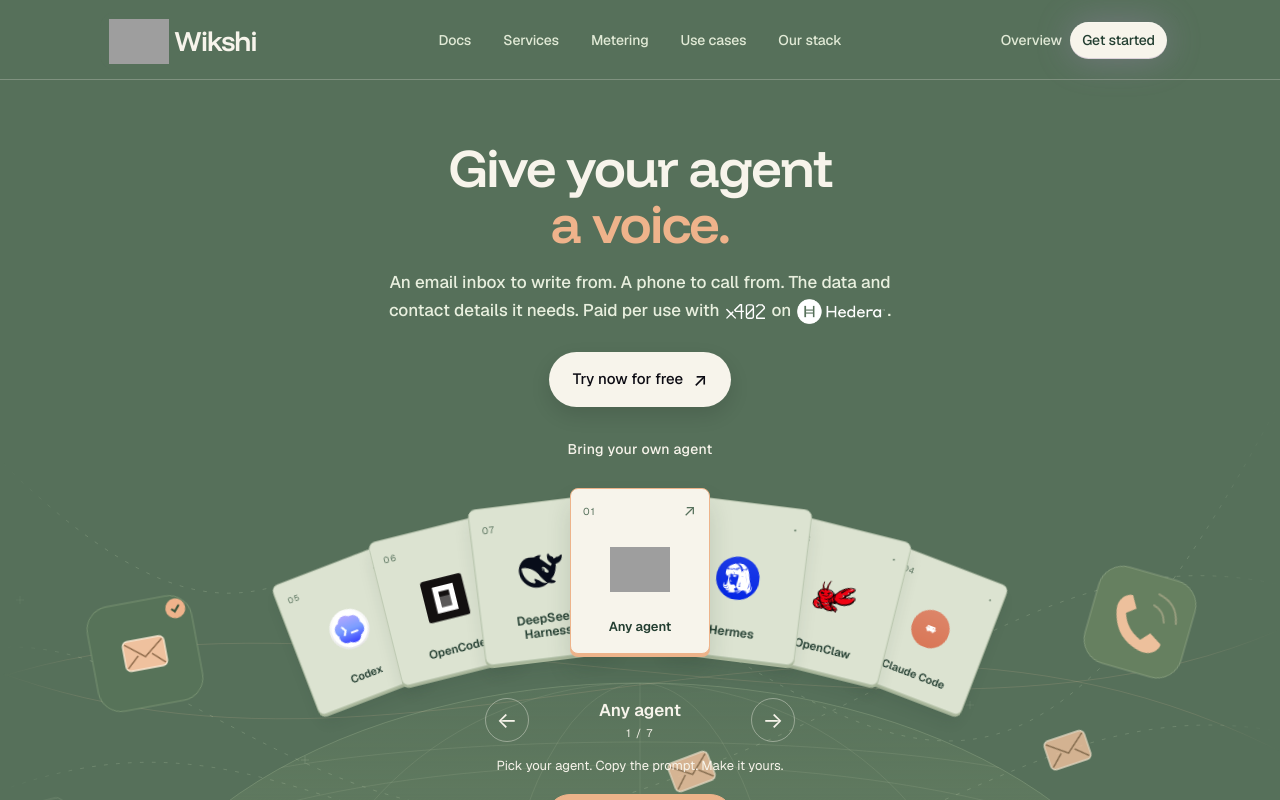
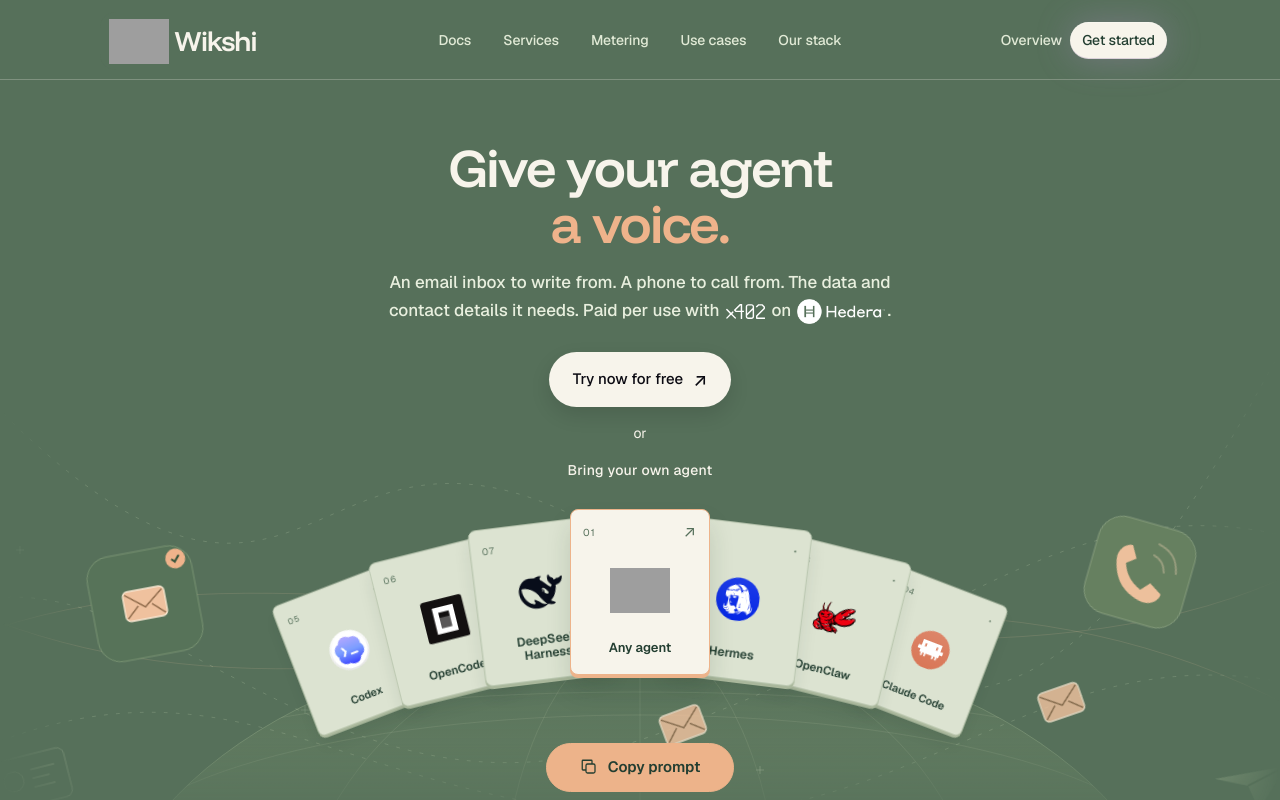
Before and after one commit to hitakshiA/wikshi.xyz, a Next.js app: page / in a window 1280 px wide. Shown: the top 800 px of the page. Built offline with nearby package versions, Linux system fonts and the light colour scheme; grey boxes are pictures that could not be loaded.

Commit message:
Simplify agent deck controls and enlarge Claude Code mark

```diff
--- a/src/components/sites/inkbox-ai-e8043030/root-8a5edab2/AgentDeck.tsx
+++ b/src/components/sites/inkbox-ai-e8043030/root-8a5edab2/AgentDeck.tsx
@@ -43,8 +43,9 @@
   }
 
   return <div className="agent-picker" id="quickstart-panel">
+    <p className="agent-picker-or">or</p>
     <p className="agent-picker-intro" id="agent-picker-label">Bring your own agent</p>
-    <div className="agent-deck" role="radiogroup" aria-labelledby="agent-picker-label" aria-describedby="agent-picker-help"
+    <div className="agent-deck" role="radiogroup" aria-labelledby="agent-picker-label"
       onPointerDown={event => {
         if (!event.isPrimary || event.button !== 0) return;
         gesture.current = {id: event.pointerId, x: event.clientX, y: event.clientY};
@@ -76,12 +77,6 @@
         </button>;
       })}
     </div>
-    <div className="agent-picker-controls">
-      <button className="agent-step" type="button" aria-label="Previous agent" onClick={() => choose(selected - 1)}><span aria-hidden="true">←</span></button>
-      <p className="agent-selection" aria-live="polite" aria-atomic="true"><strong>{agents[selected].name}</strong><span>{selected + 1} / {agents.length}</span></p>
-      <button className="agent-step" type="button" aria-label="Next agent" onClick={() => choose(selected + 1)}><span aria-hidden="true">→</span></button>
-    </div>
-    <p className="agent-picker-help" id="agent-picker-help">Pick your agent. Copy the prompt. Make it yours.</p>
     <button className="agent-copy" type="button" onClick={copy} disabled={copyState === 'copying'} aria-busy={copyState === 'copying'}>
       <svg width="18" height="18" viewBox="0 0 24 24" fill="none" stroke="currentColor" strokeWidth="1.7" aria-hidden="true">{copyState === 'copied' ? <path d="m5 12 4 4L19 6"/> : <><rect x="8" y="8" width="12" height="12" rx="2"/><path d="M16 8V4a1 1 0 0 0-1-1H4a1 1 0 0 0-1 1v11a1 1 0 0 0 1 1h4"/></>}</svg>
       <span aria-live="polite">{copyState === 'copied' ? 'Prompt copied' : copyState === 'copying' ? 'Copying…' : copyState === 'failed' ? 'Try copying again' : 'Copy prompt'}</span>
--- a/src/components/sites/inkbox-ai-e8043030/root-8a5edab2/agent-deck.css
+++ b/src/components/sites/inkbox-ai-e8043030/root-8a5edab2/agent-deck.css
@@ -7,12 +7,13 @@
   --deck-apricot: #edb38a;
   --deck-ease: cubic-bezier(.22, 1, .36, 1);
   width: min(100%, 840px);
-  margin-top: 32px;
+  margin-top: 16px;
   display: flex;
   flex-direction: column;
   align-items: center;
   isolation: isolate;
 }
+.agent-picker-or { margin: 0 0 16px; color: var(--deck-cream); font-size: 14px; line-height: 1.5; }
 .agent-picker-intro { margin: 0; color: var(--deck-cream); font-size: 14px; font-weight: 500; letter-spacing: .02em; }
 .agent-deck {
   --card-width: 140px;
@@ -42,25 +43,17 @@
 .agent-card:first-child .agent-card-logo > img { width: 64px; height: 64px; }
 .agent-card-logo > span { width: 46px; height: 46px; }
 .agent-card-logo > span svg { width: 32px; height: 32px; }
+.agent-card-logo > span img { width: 32px; height: 32px; object-fit: contain; }
 .agent-card-name { color: var(--deck-forest); font-size: 13px; font-weight: 600; line-height: 1.2; max-width: 112px; text-align: center; }
-.agent-picker-controls { display: flex; align-items: center; justify-content: center; gap: 24px; }
-.agent-picker .agent-step { display: grid; place-items: center; width: 44px; height: 44px; padding: 0; border-radius: 50%; border: 1px solid #f7f4eb66; background: transparent; color: var(--deck-cream); font-size: 22px; cursor: pointer; }
-.agent-selection { min-width: 174px; margin: 0; display: flex; flex-direction: column; align-items: center; gap: 4px; color: var(--deck-cream); }
-.agent-selection strong { font-size: 17px; line-height: 1.3; font-weight: 600; }
-.agent-selection > span { font-size: 11px; letter-spacing: .12em; }
-.agent-picker-help { margin: 14px 0 18px; font-size: 13px; line-height: 1.5; color: var(--deck-cream); text-align: center; }
-.agent-picker .agent-copy { display: inline-flex; align-items: center; justify-content: center; gap: 10px; min-width: 188px; min-height: 48px; padding: 12px 24px; border: 1px solid var(--deck-apricot); border-radius: 999px; color: var(--deck-forest); background: var(--deck-apricot); font-size: 15px; font-weight: 600; cursor: pointer; }
+.agent-picker .agent-copy { display: inline-flex; align-items: center; justify-content: center; gap: 10px; min-width: 188px; min-height: 48px; margin-top: 24px; padding: 12px 24px; border: 1px solid var(--deck-apricot); border-radius: 999px; color: var(--deck-forest); background: var(--deck-apricot); font-size: 15px; font-weight: 600; cursor: pointer; }
 .agent-copy:disabled { cursor: progress; }
 .agent-picker button:focus-visible { outline: 3px solid var(--deck-apricot); outline-offset: 5px; }
 .agent-picker .agent-copy:focus-visible { outline-color: var(--deck-cream); }
-.agent-picker .agent-step:active { transform: scale(.94); }
 @media (hover: hover) {
   .agent-deck .agent-card:not([aria-checked=true]):hover { background: #e8ecdf; }
-  .agent-picker .agent-step:hover { background: #f7f4eb1a; }
   .agent-picker .agent-copy:hover { background: #f0bf9d; }
 }
 @media (max-width: 767px) {
-  .agent-picker { margin-top: 32px; }
   .agent-deck { --card-width: 122px; --card-height: 148px; --slot-gap: clamp(36px, 13vw, 72px); height: 204px; }
   .agent-deck .agent-card { top: 22px; padding: 12px 10px 14px; }
   .agent-deck .agent-card[data-depth="3"] { opacity: 0; pointer-events: none; }
@@ -69,19 +62,14 @@
   .agent-card-logo { transform: translateX(calc(var(--slot) * 8px)); transition: transform 480ms var(--deck-ease); }
   .agent-card:first-child .agent-card-logo > img { width: 56px; height: 56px; }
   .agent-card-name { font-size: 12px; }
-  .agent-picker-controls { gap: 16px; }
-  .agent-picker-help { font-size: 12px; margin-top: 12px; }
   .agent-picker .agent-copy { width: min(100%, 280px); }
 }
 @media (prefers-reduced-motion: reduce) {
   .agent-deck .agent-card, .agent-card-logo { transition: none; }
-  .agent-picker .agent-step:active { transform: none; }
 }
 @media (max-width: 374px) {
   #chakra-skip-nav > .wikshi-hero > .relative > .wikshi-hero-content.relative.flex { padding-top: 24px; }
   #chakra-skip-nav > .wikshi-hero h1 { font-size: 32px; }
   #chakra-skip-nav > .wikshi-hero .wikshi-hero-subtitle { line-height: 1.45; }
-  .agent-picker { margin-top: 20px; }
   .agent-deck { --card-height: 136px; height: 188px; }
-  .agent-picker-help { margin: 8px 0 12px; }
 }
```
Also changed, not shown: scripts/verify-agent-deck.mjs (+21 -4 lines).
